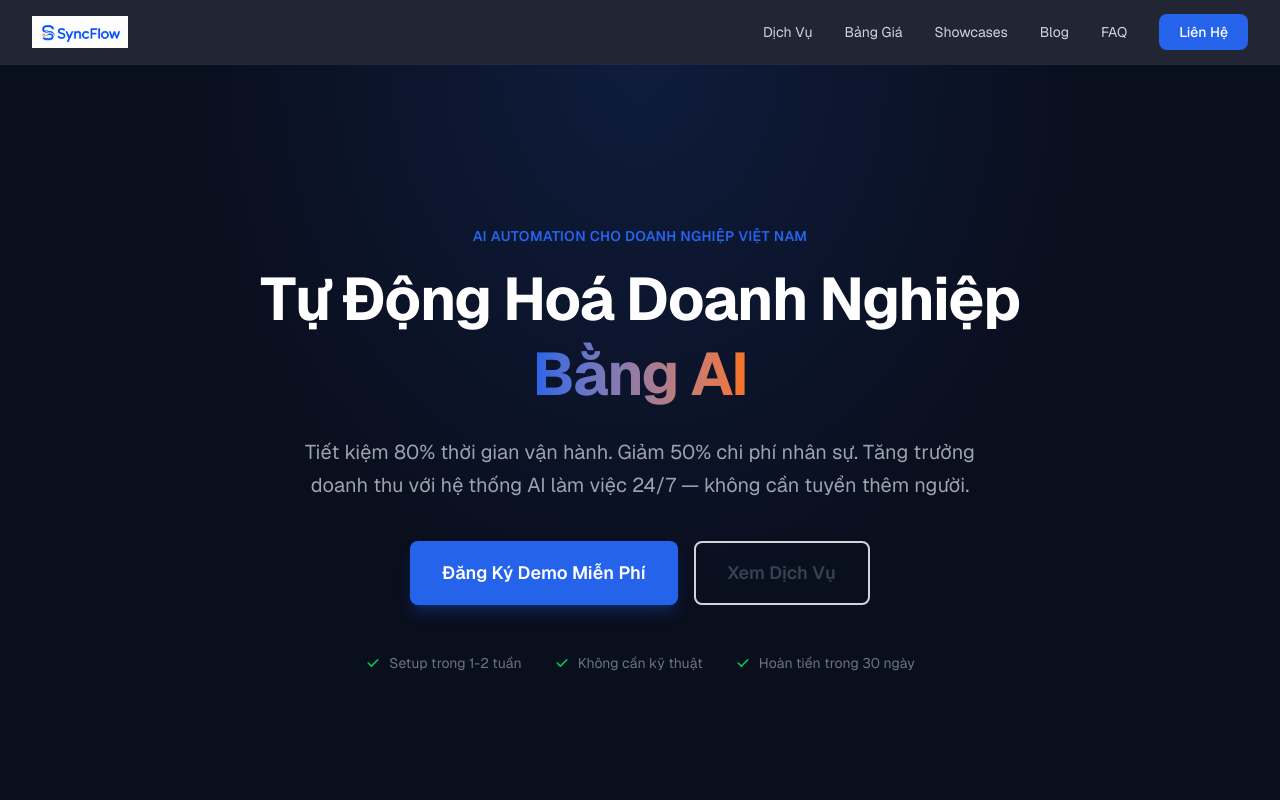
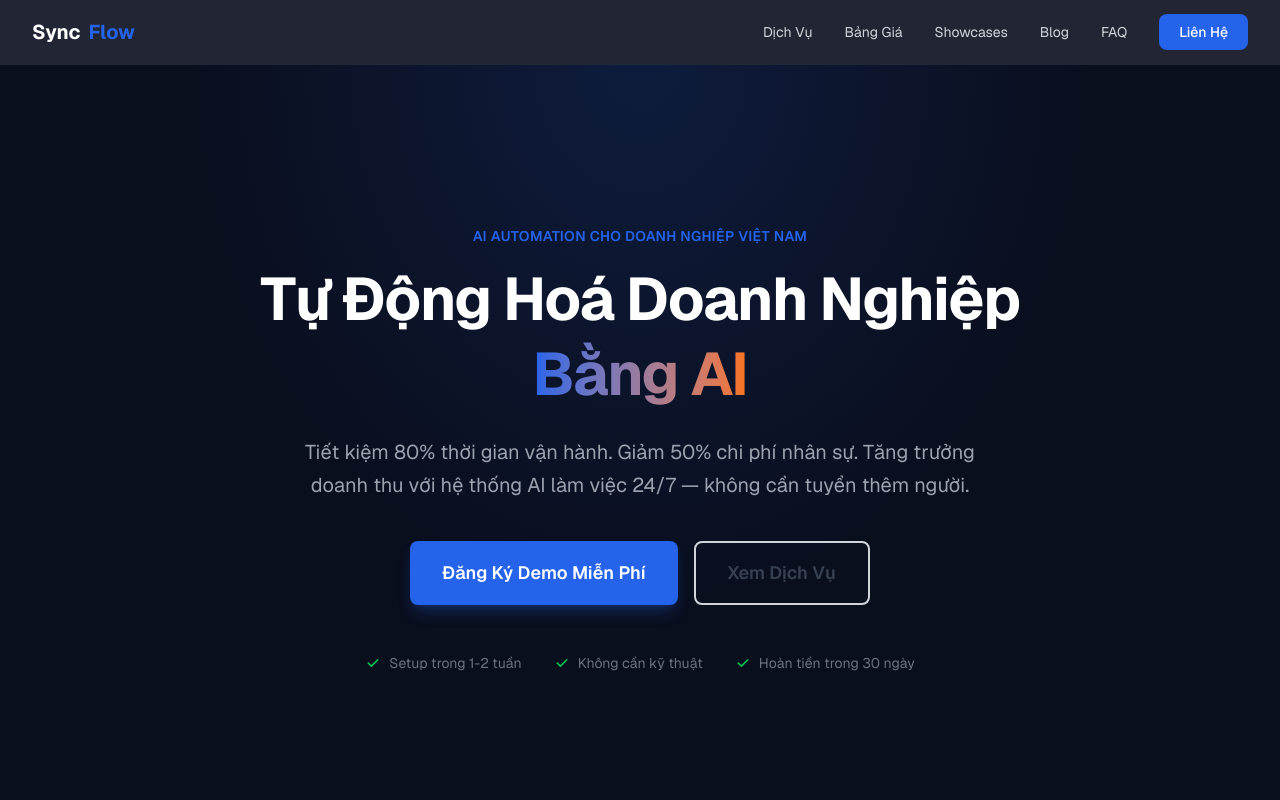
Before and after one commit to lilpeter975/syncflow-site, a Next.js app: page / in a window 1280 px wide. Shown: the top 800 px of the page. Built offline with nearby package versions, Linux system fonts and the light colour scheme.

Commit message:
Logo: switch to CSS text instead of PNG file

```diff
--- a/src/components/Footer.tsx
+++ b/src/components/Footer.tsx
@@ -1,5 +1,5 @@
 import Link from "next/link";
-import Image from "next/image";
+
 
 const footerLinks = {
   "Dịch Vụ": [
@@ -27,13 +27,10 @@ export default function Footer() {
       <div className="max-w-7xl mx-auto px-4 sm:px-6 lg:px-8 py-16">
         <div className="grid grid-cols-1 md:grid-cols-4 gap-10">
           <div>
-            <Image
-              src="/logos/logo-light.png"
-              alt="SyncFlow"
-              width={120}
-              height={32}
-              className="h-8 w-auto mb-4"
-            />
+            <span className="text-xl font-bold block mb-4">
+              <span className="text-white">Sync</span>
+              <span className="text-primary">Flow</span>
+            </span>
             <p className="text-sm leading-relaxed">
               Tự động hoá doanh nghiệp bằng AI. Giúp doanh nghiệp nhỏ Việt Nam tiết kiệm thời gian,
               giảm chi phí vận hành và tăng trưởng bền vững.
--- a/src/components/Header.tsx
+++ b/src/components/Header.tsx
@@ -1,7 +1,7 @@
 "use client";
 
 import Link from "next/link";
-import Image from "next/image";
+
 import { useState } from "react";
 
 const navItems = [
@@ -18,15 +18,9 @@ export default function Header() {
   return (
     <header className="fixed top-0 left-0 right-0 z-50 bg-dark-bg/90 backdrop-blur-md border-b border-dark-border">
       <nav className="max-w-7xl mx-auto px-4 sm:px-6 lg:px-8 flex items-center justify-between h-16">
-        <Link href="/" className="flex items-center gap-2">
-          <Image
-            src="/logos/logo-light.png"
-            alt="SyncFlow"
-            width={120}
-            height={32}
-            className="h-8 w-auto"
-            priority
-          />
+        <Link href="/" className="flex items-center gap-2 text-xl font-bold">
+          <span className="text-white">Sync</span>
+          <span className="text-primary">Flow</span>
         </Link>
 
         <div className="hidden md:flex items-center gap-8">
```
